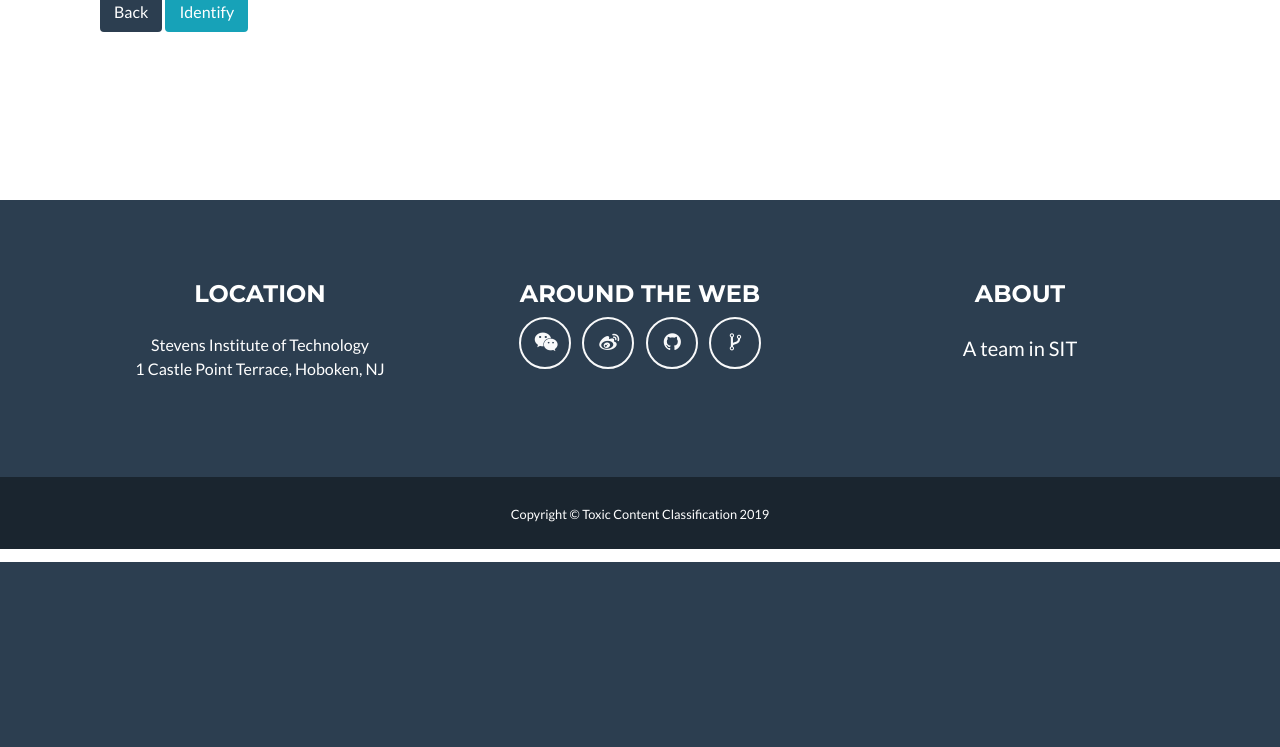
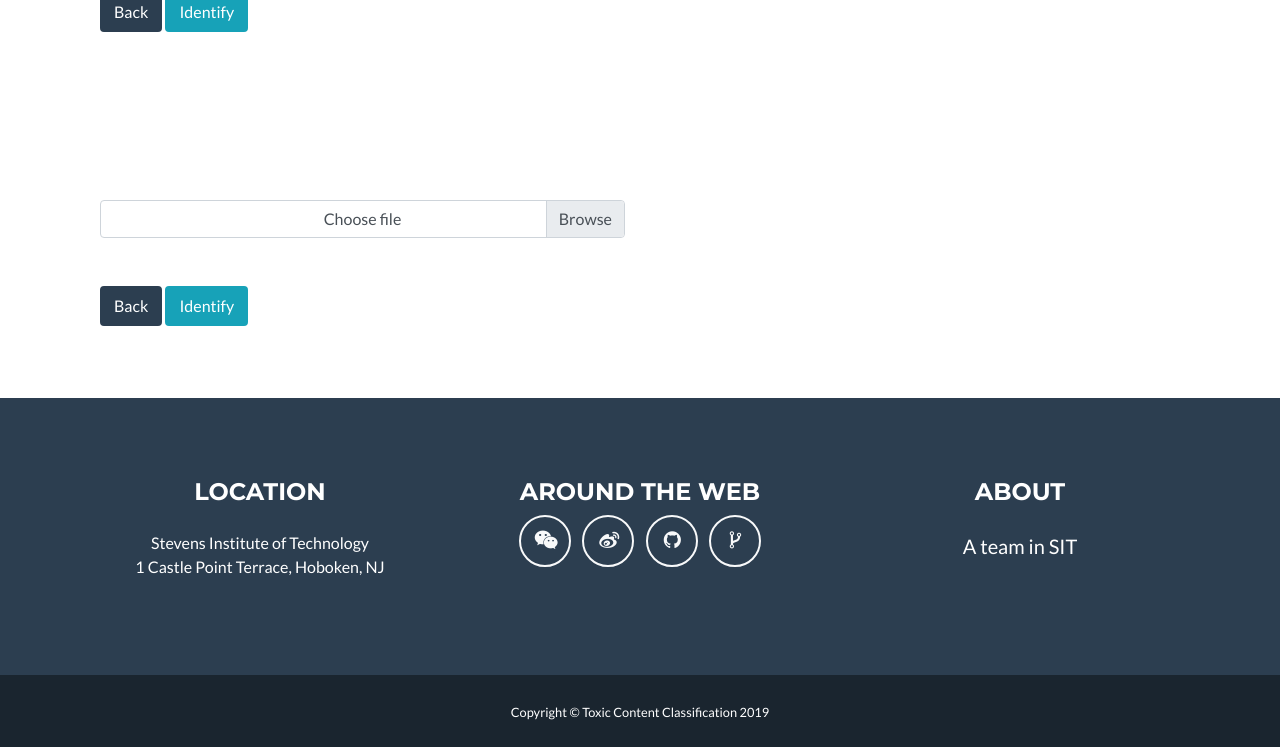
Before and after one commit to nature1995/AI-Toxic-Content-Classification-in-Django, a Django app: page /predict/ in a window 1280 px wide. Shown: the part 238-985 px from the top of the page. Before the commit the page ends 800 px from the top, so only its background shows below. Run offline with Django 3.2, Linux system fonts and the light colour scheme; a user stored in the database is signed in; some libraries are stand-ins or nearby versions.

Commit message:
feat:更新前端

```diff
--- a/Web/templates/base.html
+++ b/Web/templates/base.html
@@ -28,7 +28,7 @@
                 <ul class="nav navbar-nav ml-auto">
                     <li class="nav-item mx-0 mx-lg-1" role="presentation"><a class="nav-link py-3 px-0 px-lg-3 rounded js-scroll-trigger" href="{% url 'home' %}">Home</a></li>
                     <li class="nav-item mx-0 mx-lg-1" role="presentation"><a class="nav-link py-3 px-0 px-lg-3 rounded js-scroll-trigger" href="{% url 'predict' %}">Project</a></li>
-                    <li class="nav-item mx-0 mx-lg-1" role="presentation"><a class="nav-link py-3 px-0 px-lg-3 rounded js-scroll-trigger" href="#about">About</a></li>
+                    <li class="nav-item mx-0 mx-lg-1" role="presentation"><a class="nav-link py-3 px-0 px-lg-3 rounded js-scroll-trigger" href="https://github.com/nature1995/AI-Toxic-Content-Classification-in-Django">About</a></li>
                     <li class="nav-item mx-0 mx-lg-1" role="presentation"></li>
                 </ul>
             <!-- Login / Signup -->
--- a/Web/templates/base_predict.html
+++ b/Web/templates/base_predict.html
@@ -31,6 +31,35 @@
           <div class="input-group col-md-6 col-center-block">
             <div class="custom-file">
               <input type="file" class="custom-file-input" name="image" @change="getFile1" id="image_file1" aria-describedby="inputGroupFileAddon01">
+              <label class="custom-file-label" for="image_file1">Choose file</label>
+            </div>
+          </div>
+          <br>
+        </form>
+        <br>
+        <div class="col-md-6 col-center-block">
+          <button type="button" href="{% url "home" %}" class="btn btn-secondary">Back</button>
+          <button type="button" @click="submit" class="btn btn-info">Identify</button>
+          <br>
+          <br>
+          <span id="showprediction"></span>
+          <br>
+          <br>
+        </div>
+        <div class="row">
+          <div class="col-md-6 col-center-block">
+            <img class="img-responsive" id="img1" :src="src1" hidden>
+          </div>
+        </div>
+    </div>
+  </section>
+
+    <div id="app" class="container">
+        <form class="" id="faceform" action="https://api-cn.faceplusplus.com/cardpp/v1/ocrbankcard" method="post" enctype="multipart/form-data">
+          {% csrf_token %}
+          <div class="input-group col-md-6 col-center-block">
+            <div class="custom-file">
+              <input type="text" class="custom-file-input" name="" @change="getFile1" id="image_file1" aria-describedby="inputGroupFileAddon01">
               <label class="custom-file-label" for="image_file1">Choose file</label>
             </div>
           </div>
```
Also changed, not shown: Web/requirements.txt (+4 -4 lines), Web/templates/home.html (+4 -3 lines), Web/db.sqlite3.
